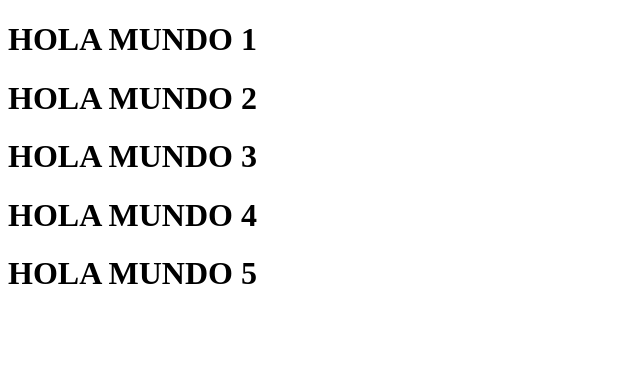
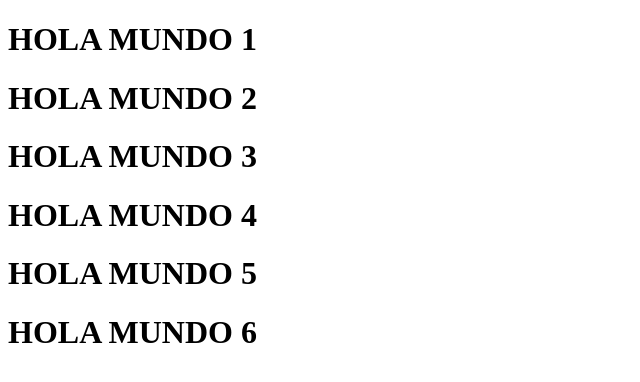
Before and after one commit to sromero1000/taller-de-web1-nuevo, a plain HTML site: page index.html in a window 1280 px wide. Shown: the whole page, without its empty margins (0-640 px from the left). Drawn offline with Linux system fonts and the light colour scheme.

Commit message:
cuarto commit

```diff
--- a/index.html
+++ b/index.html
@@ -13,6 +13,7 @@
         <h1>HOLA MUNDO 3</h1>
         <h1>HOLA MUNDO 4</h1>
         <h1>HOLA MUNDO 5</h1>
+        <h1>HOLA MUNDO 6</h1>
     </div>
 
 </body>
```
